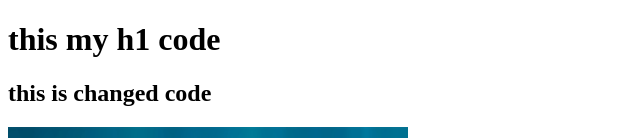
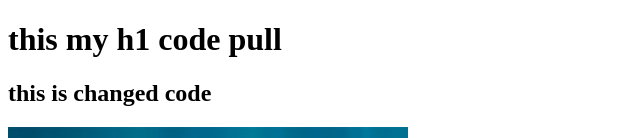
Before and after one commit to habibullahraju/my-second-repo, a plain HTML site: page index.html in a window 1280 px wide. Shown: the top 138 px of the page, without its empty margins (0-640 px from the left). Drawn offline with Linux system fonts and the light colour scheme.

Commit message:
pull code

```diff
--- a/index.html
+++ b/index.html
@@ -7,7 +7,7 @@
     <title>this is my second repo</title>
 </head>
 <body>
-    <h1>this my h1 code</h1>
+    <h1>this my h1 code pull</h1>
     <h2>this is changed code</h2>
     <img width="400px" src="mdhabibullah.jpg" alt="">
 
```
